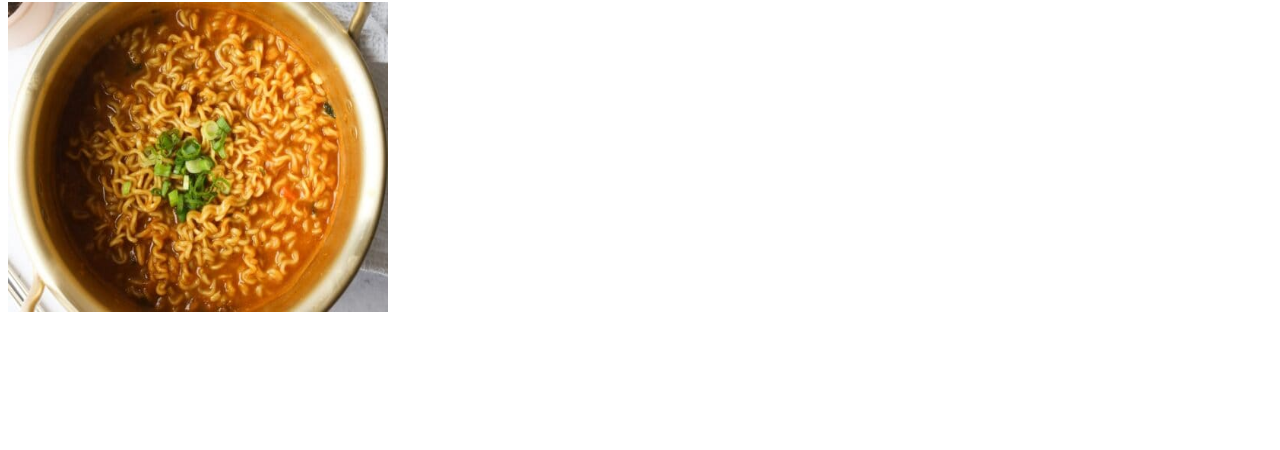
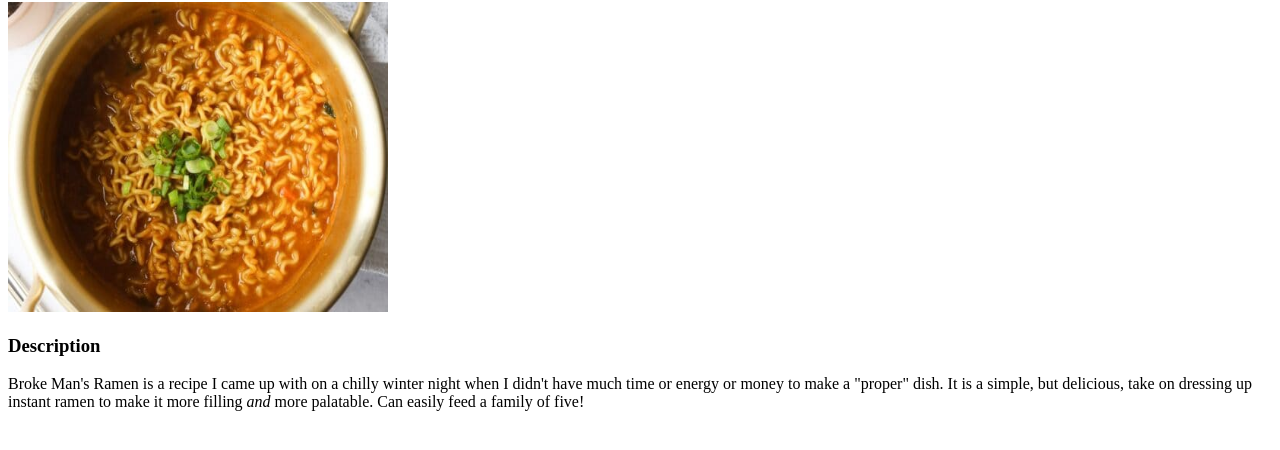
Before and after one commit to brisingr219/odin-recipes, a plain HTML site: page recipes/ramen.html in a window 1280 px wide. Shown: the part 78-528 px from the top of the page. Drawn offline with Linux system fonts and the light colour scheme.

Commit message:
Add description to ramen recipe web page

```diff
--- a/recipes/ramen.html
+++ b/recipes/ramen.html
@@ -9,6 +9,12 @@
           <img src="../images/ramen.jpg"
           alt="a bowl of ramen with sliced green onions in the center"
           height="310" width="380">
+        <h3>Description</h3>
+        <p>Broke Man's Ramen is a recipe I came up with on a chilly winter night
+          when I didn't have much time or energy or money to make a "proper" dish. It is a simple,
+          but delicious, take on dressing up instant ramen to make it more filling
+          <em>and</em> more palatable. Can easily feed a family of five!
+        </p>
    </body>
 
 
```
